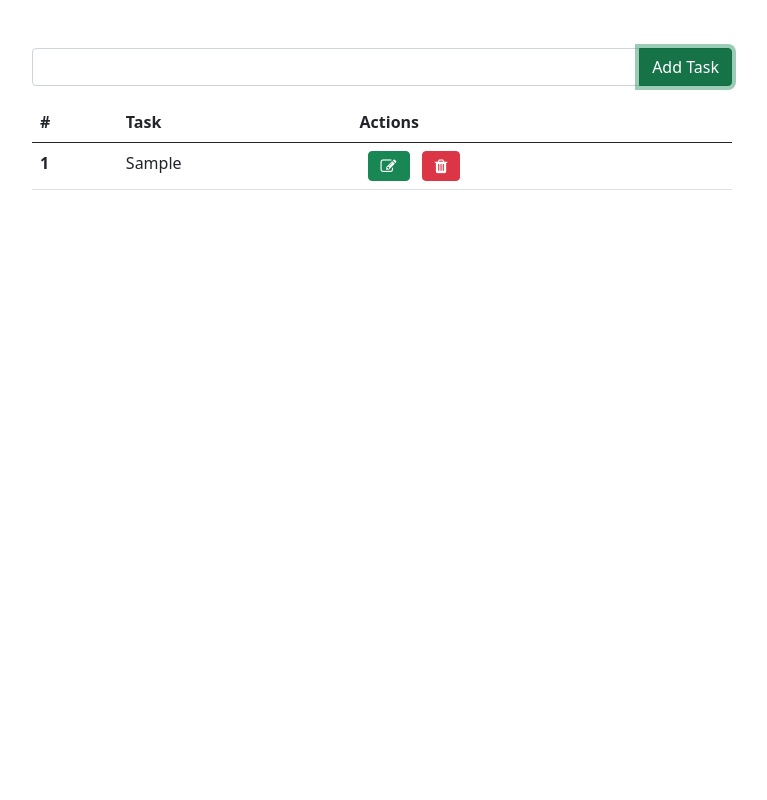
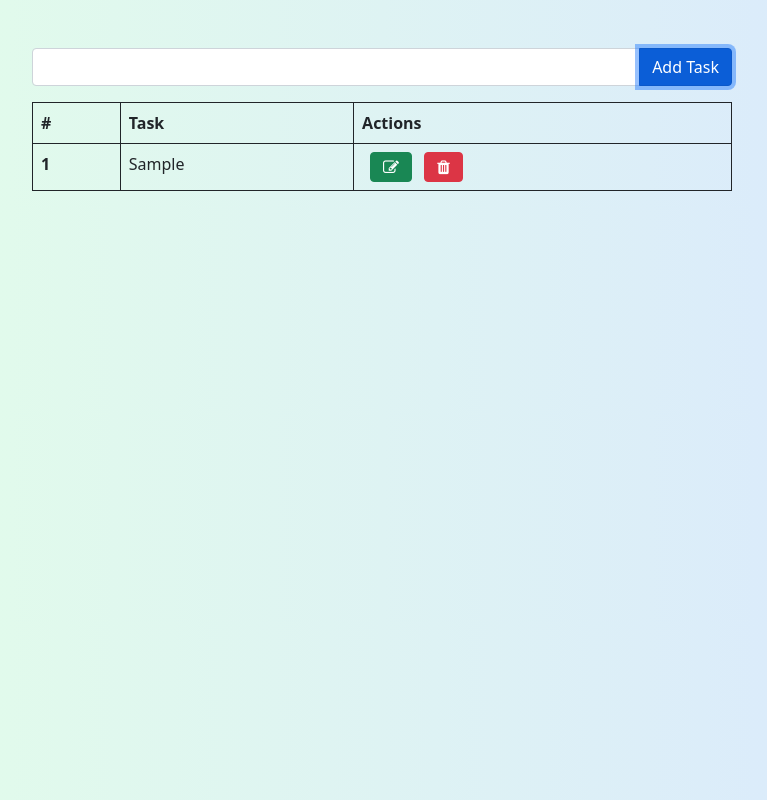
Before and after one commit to PatelKurvesh/To-Do-List-in-JavaScript, a plain HTML site: page index.html in a window 1280 px wide. Both pictures are taken after typing "Sample" into the empty fields and a click on the button "Add Task". Shown: the whole page, without its empty margins (258-1025 px from the left). Drawn offline with nearby package versions, Linux system fonts and the light colour scheme.

Commit message:
Complete Updated

```diff
--- a/index.html
+++ b/index.html
@@ -13,7 +13,7 @@
     <link rel="stylesheet" href="https://cdnjs.cloudflare.com/ajax/libs/font-awesome/4.7.0/css/font-awesome.min.css">
     <title>To-Do List</title>
   </head>
-  <body>
+  <body style=" background: linear-gradient(90deg, #e3ffe7 0%, #d9e7ff 100%);">
     <div class="container-fluid">
       <div class="container">
         <div class="mx-auto mt-5" style="max-width: 700px">
@@ -27,7 +27,7 @@
               aria-describedby="button-addon2"
             />
             <button
-              class="btn text-white btn-success"
+              class="btn text-white btn-primary"
               type="button"
               id="addtask"
             >
@@ -35,7 +35,7 @@
             </button>
           </div>
 
-          <table class="table">
+          <table class="table table-bordered border-dark">
             <thead>
               <tr>
                 <th scope="col">#</th>
--- a/script.js
+++ b/script.js
@@ -1,8 +1,10 @@
 const addTaskBtn = document.getElementById("addtask");
+const btnText = addTaskBtn.innerText;
 const taskField = document.getElementById("task");
 const recordsDisplay = document.getElementById("records")
 
 
+let edit_id = null;
 let taskArray = [];
 
 let objStr = localStorage.getItem('users');
@@ -14,16 +16,25 @@ DisplayInfo();
 
 addTaskBtn.onclick=()=>{
     const text = taskField.value;
-    taskArray.push({'task':text})
+    if(edit_id!=null){
+
+        taskArray.splice(edit_id,1,{'task':text});
+        edit_id=null;
+    }else{
+
+        taskArray.push({'task':text})
+    }
     SaveInfo(taskArray);
     taskField.value=" ";
-    DisplayInfo();
+
+    addTaskBtn.innerText = btnText;
 }
 
 
 function SaveInfo(taskArray){
     let str = JSON.stringify(taskArray);
     localStorage.setItem('users', str);
+    DisplayInfo();
 }
 
 function DisplayInfo(){
@@ -32,8 +43,8 @@ function DisplayInfo(){
         statement += `<tr>
         <th scope="row">${i+1}</th>
         <td>${user.task}</td>
-        <td><i class="btn fa fa-edit btn-success text-white mx-2 onclick="EditInfo(${i})"></i>
-        <i class="fa fa-trash btn text-white btn-danger onclick="DeleteInfo(${i}) "></i></td>
+        <td><i class="btn fa fa-edit btn-success text-white mx-2 " onclick='EditInfo(${i})'></i>
+        <i class="fa fa-trash btn text-white btn-danger" onclick='DeleteInfo(${i})'></i></td>
       </tr>`
     });
     recordsDisplay.innerHTML=statement;
@@ -42,10 +53,18 @@ function DisplayInfo(){
 
 }
 
-function EditInfo(){
+function EditInfo(id){
+    // alert(id);
+    edit_id = id;
+    taskField.value = taskArray[id].task;
+    addTaskBtn.innerText="Save Changes"
+
 
 }
 
-function DeleteInfo(){
+function DeleteInfo(id){
+    // alert(id);
+    taskArray.splice(id,1);
+    SaveInfo(taskArray);
 
 }
```
